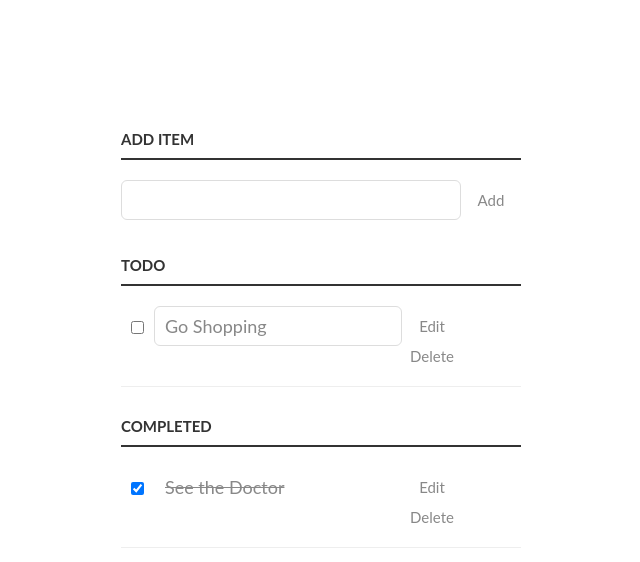
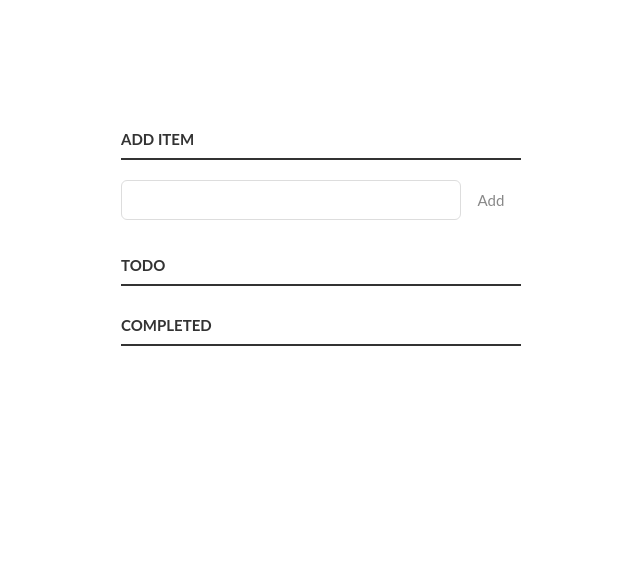
Before and after one commit to paintdrip/test2, a React (Create React App) app: page / in a window 1280 px wide. Shown: the top 562 px of the page, without its empty margins (319-959 px from the left). Built offline with nearby package versions, Linux system fonts and the light colour scheme.

Commit message:
функционал удаления todo

```diff
--- a/src/components/Completed.jsx
+++ b/src/components/Completed.jsx
@@ -1,17 +1,19 @@
 import React from 'react';
+import TodoItem from './TodoItem';
+import { useSelector } from 'react-redux';
 
 const Completed = () => {
+  const todos = useSelector((state) => state.todo.todos);
+
   return (
     <>
       <h3>Completed</h3>
       <ul id="completed-tasks">
-        <li>
-          <input type="checkbox" checked />
-          <label>See the Doctor</label>
-          <input type="text" />
-          <button class="edit">Edit</button>
-          <button class="delete">Delete</button>
-        </li>
+        {todos?.map((todo) => {
+          if (todo.completed) {
+            return <TodoItem todo={todo} key={todo.id} />;
+          }
+        })}
       </ul>
     </>
   );
--- a/src/components/TodoItem.jsx
+++ b/src/components/TodoItem.jsx
@@ -1,6 +1,6 @@
 import React from 'react';
 import { useDispatch } from 'react-redux';
-import { toggleCompletedTodo } from '../features/todo/todoSlice';
+import { toggleCompletedTodo, removeTodo } from '../features/todo/todoSlice';
 
 const TodoItem = ({ todo }) => {
   const dispatch = useDispatch();
@@ -9,13 +9,19 @@ const TodoItem = ({ todo }) => {
     dispatch(toggleCompletedTodo(id));
   };
 
+  const removeTodoHandler = (id) => {
+    dispatch(removeTodo(id));
+  };
+
   return (
     <li>
       <input type="checkbox" onChange={() => toggleTodoHandler(todo.id)} />
-      <label className={todo.completed ? 'flex' : ''}>{todo.text}</label>
+      <label>{todo.text}</label>
       <input type="text" />
       <button className="edit">Edit</button>
-      <button className="delete">Delete</button>
+      <button onClick={() => removeTodoHandler(todo.id)} className="delete">
+        Delete
+      </button>
     </li>
   );
 };
--- a/src/components/Todos.jsx
+++ b/src/components/Todos.jsx
@@ -9,16 +9,11 @@ const Todos = () => {
     <>
       <h3>Todo</h3>
       <ul id="incomplete-tasks">
-        {todos?.map((todo) => (
-          <TodoItem todo={todo} key={todo.id} />
-        ))}
-        <li className="editMode">
-          <input type="checkbox" />
-          <label>Go Shopping</label>
-          <input type="text" value="Go Shopping" />
-          <button className="edit">Edit</button>
-          <button className="delete">Delete</button>
-        </li>
+        {todos?.map((todo) => {
+          if (!todo.completed) {
+            return <TodoItem todo={todo} key={todo.id} />;
+          }
+        })}
       </ul>
     </>
   );
--- a/src/features/todo/todoSlice.js
+++ b/src/features/todo/todoSlice.js
@@ -15,8 +15,11 @@ export const todoSlice = createSlice({
       const toggleTodo = state.todos.find((todo) => todo.id === action.payload);
       toggleTodo.completed = !toggleTodo.completed;
     },
+    removeTodo: (state, action) => {
+      state.todos = state.todos.filter((todo) => todo.id !== action.payload);
+    },
   },
 });
 
-export const { addTodo, toggleCompletedTodo } = todoSlice.actions;
+export const { addTodo, toggleCompletedTodo, removeTodo } = todoSlice.actions;
 export default todoSlice.reducer;
--- a/src/styles/App.css
+++ b/src/styles/App.css
@@ -120,7 +120,3 @@ ul li.editMode input[type='text'] {
 ul li.editMode label {
   display: none;
 }
-
-.flex {
-  background-color: red;
-}
```
